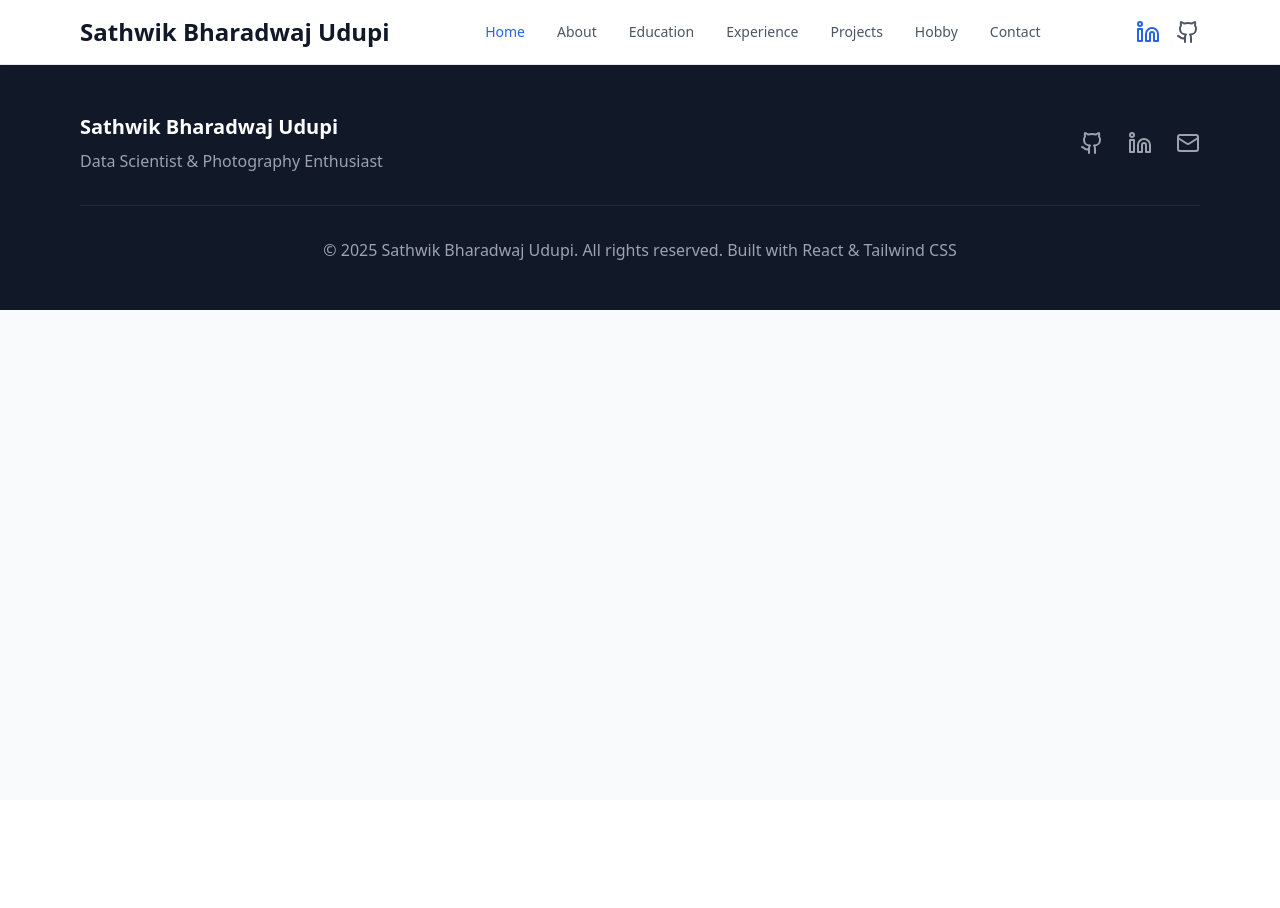
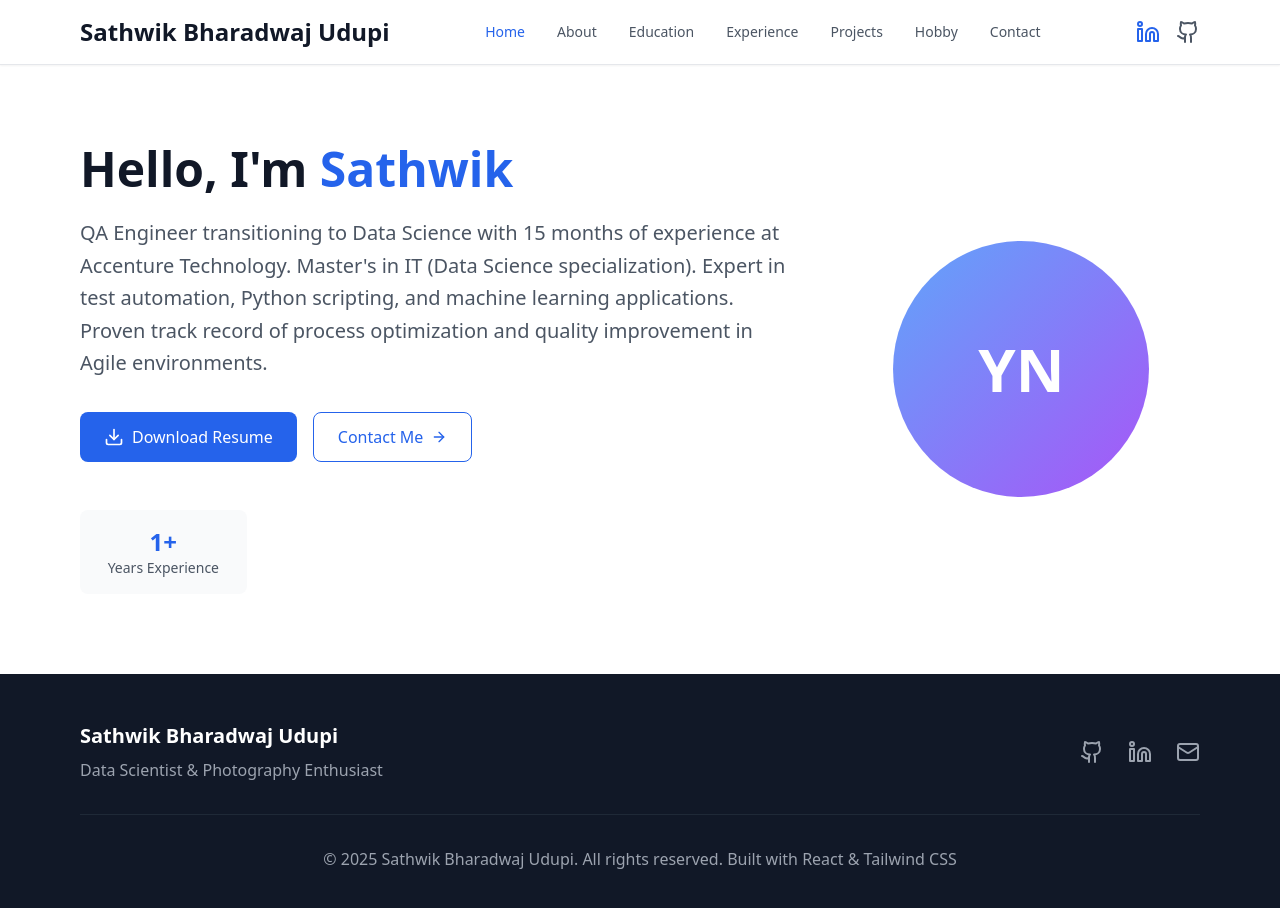
Before and after one commit to Sathwik-Bharadwaj/my-portfolio, a React (Vite) app: page / in a window 1280 px wide. Shown: the top 908 px of the page. Before the commit the page ends 800 px from the top, so only its background shows below. Built offline with nearby package versions, Linux system fonts and the light colour scheme.

Commit message:
added Home page with professional summary

```diff
--- a/src/App.jsx
+++ b/src/App.jsx
@@ -2,12 +2,16 @@ import React from "react";
 import { BrowserRouter as Router, Routes, Route } from "react-router-dom";
 import Header from "./Components/Header";
 import Footer from "./Components/Footer";
+import Home from "./pages/Home";
 
 const App = () => {
   return (
     <Router>
       <div className="min-h-screen bg-gray-50">
         <Header />
+        <Routes>
+          <Route path="/" element={<Home />} />
+        </Routes>
         <Footer />
       </div>
     </Router>
--- /dev/null
+++ b/src/Components/ScrollableCards.jsx
@@ -0,0 +1,52 @@
+import React from "react";
+import { ChevronLeft, ChevronRight } from "lucide-react";
+
+const ScrollableCards = ({
+  items,
+  current,
+  setCurrent,
+  renderCard,
+  itemsPerView = 1,
+}) => (
+  <div className="relative">
+    <div className="overflow-hidden">
+      <div
+        className="flex transition-transform duration-300 ease-in-out"
+        style={{ transform: `translateX(-${current * (100 / itemsPerView)}%)` }}
+      >
+        {items.map((item, index) => (
+          <div
+            key={index}
+            className={`flex-shrink-0 px-2 ${
+              itemsPerView === 1 ? "w-full" : "w-1/3"
+            }`}
+          >
+            {renderCard(item, index)}
+          </div>
+        ))}
+      </div>
+    </div>
+    {items.length > itemsPerView && (
+      <>
+        <button
+          onClick={() => setCurrent(Math.max(0, current - 1))}
+          className="absolute left-0 top-1/2 transform -translate-y-1/2 bg-white shadow-lg rounded-full p-2 hover:bg-gray-50 disabled:opacity-50"
+          disabled={current === 0}
+        >
+          <ChevronLeft className="w-5 h-5" />
+        </button>
+        <button
+          onClick={() =>
+            setCurrent(Math.min(items.length - itemsPerView, current + 1))
+          }
+          className="absolute right-0 top-1/2 transform -translate-y-1/2 bg-white shadow-lg rounded-full p-2 hover:bg-gray-50 disabled:opacity-50"
+          disabled={current >= items.length - itemsPerView}
+        >
+          <ChevronRight className="w-5 h-5" />
+        </button>
+      </>
+    )}
+  </div>
+);
+
+export default ScrollableCards;
--- /dev/null
+++ b/src/pages/Home.jsx
@@ -0,0 +1,57 @@
+import React from "react";
+import { Link } from "react-router-dom";
+import { Download, ArrowRight } from "lucide-react";
+
+const Home = () => {
+  return (
+    <section className="bg-white py-20">
+      <div className="max-w-6xl mx-auto px-4">
+        <div className="flex flex-col md:flex-row items-center gap-12">
+          <div className="md:w-2/3">
+            <h1 className="text-5xl font-bold text-gray-900 mb-6">
+              Hello, I'm <span className="text-blue-600">Sathwik</span>
+            </h1>
+            <p className="text-xl text-gray-600 mb-8 leading-relaxed">
+              QA Engineer transitioning to Data Science with 15 months of
+              experience at Accenture Technology. Master's in IT (Data Science
+              specialization). Expert in test automation, Python scripting, and
+              machine learning applications. Proven track record of process
+              optimization and quality improvement in Agile environments.
+            </p>
+            <div className="flex flex-wrap gap-4">
+              <button className="bg-blue-600 text-white px-6 py-3 rounded-lg hover:bg-blue-700 flex items-center gap-2 transition-colors">
+                <Download className="w-5 h-5" />
+                Download Resume
+              </button>
+              <Link
+                to="/contact"
+                className="border border-blue-600 text-blue-600 px-6 py-3 rounded-lg hover:bg-blue-50 transition-colors flex items-center gap-2"
+              >
+                Contact Me
+                <ArrowRight className="w-4 h-4" />
+              </Link>
+            </div>
+
+            {/* Quick Navigation */}
+            <div className="mt-12 grid grid-cols-2 md:grid-cols-4 gap-4">
+              <Link
+                to="/experience"
+                className="p-4 bg-gray-50 rounded-lg hover:bg-gray-100 transition-colors text-center"
+              >
+                <div className="text-2xl font-bold text-blue-600">1+</div>
+                <div className="text-sm text-gray-600">Years Experience</div>
+              </Link>
+            </div>
+          </div>
+          <div className="md:w-1/3">
+            <div className="w-64 h-64 bg-gradient-to-br from-blue-400 to-purple-500 rounded-full mx-auto flex items-center justify-center">
+              <span className="text-white text-6xl font-bold">YN</span>
+            </div>
+          </div>
+        </div>
+      </div>
+    </section>
+  );
+};
+
+export default Home;
```
Also changed, not shown: src/assets/me.png (added).
